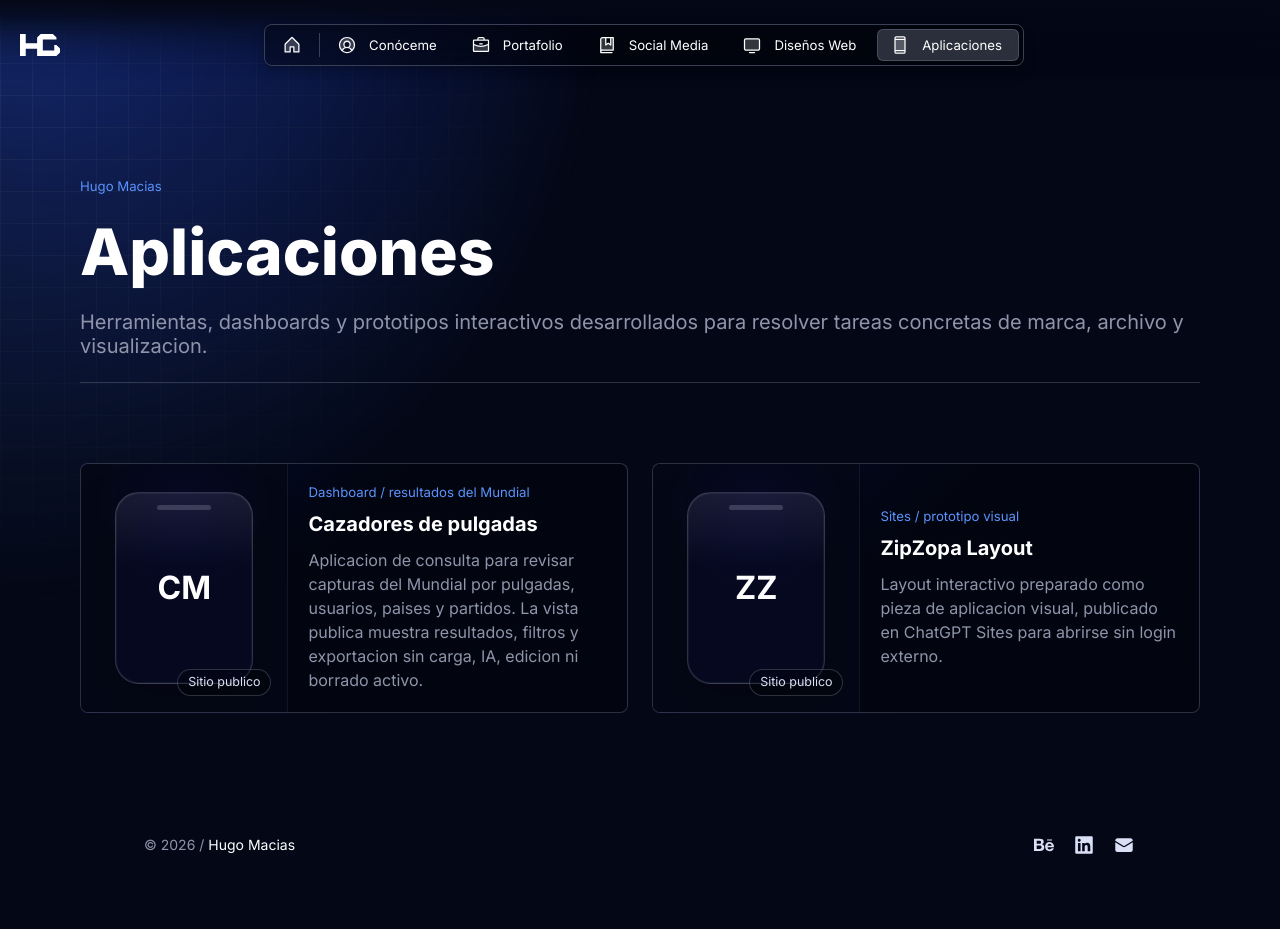
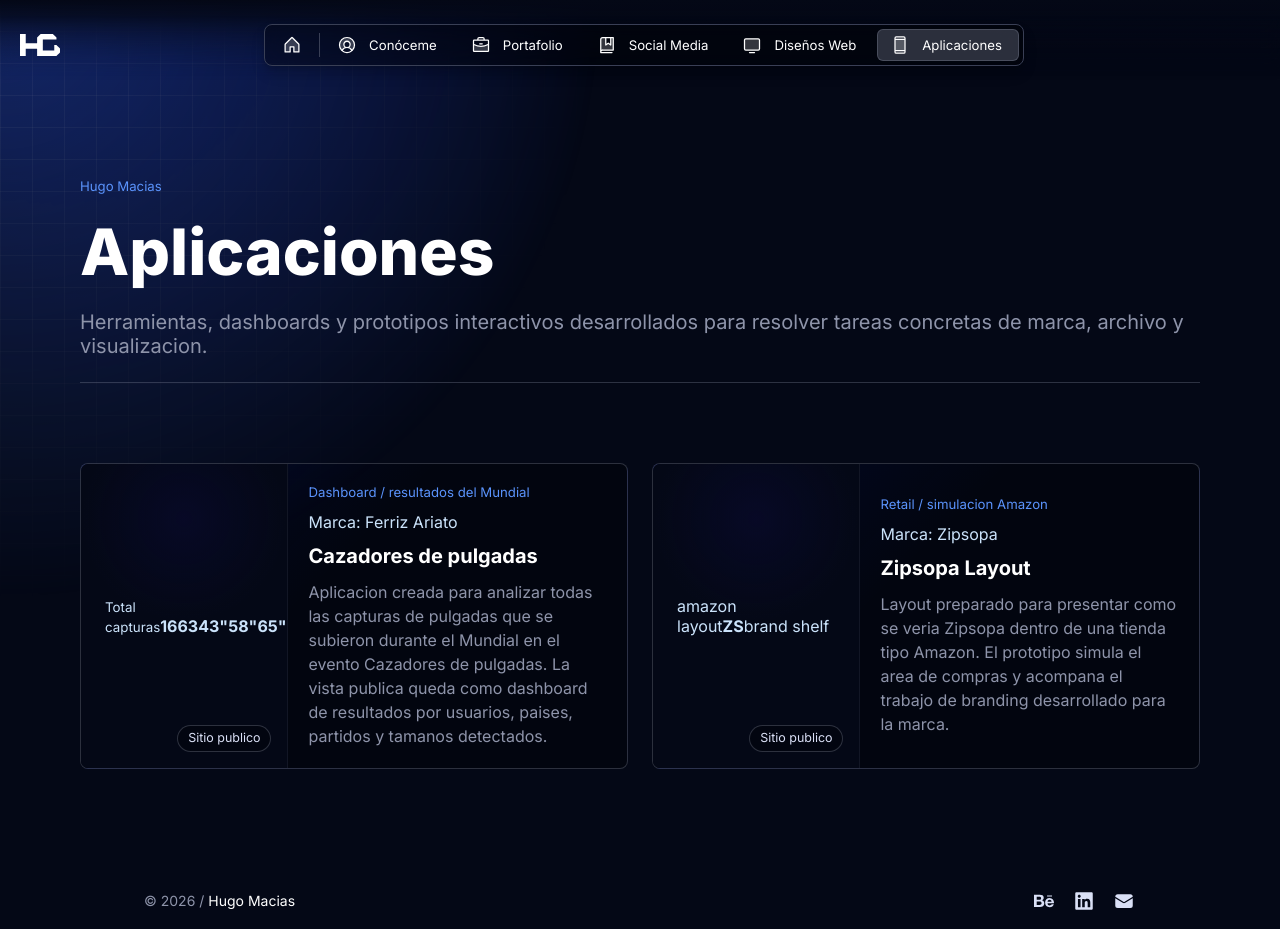
Before and after one commit to hugo97max/pokachufolio, a Next.js app: page /applications in a window 1280 px wide. Before the commit the page ends 873 px from the top, so only its background shows below. Built offline with nearby package versions, Linux system fonts and the light colour scheme.

Commit message:
Refine applications project cards

```diff
--- a/src/app/applications/page.tsx
+++ b/src/app/applications/page.tsx
@@ -12,20 +12,24 @@ const applicationItems = [
   {
     title: "Cazadores de pulgadas",
     eyebrow: "Dashboard / resultados del Mundial",
+    brand: "Ferriz Ariato",
     description:
-      "Aplicacion de consulta para revisar capturas del Mundial por pulgadas, usuarios, paises y partidos. La vista publica muestra resultados, filtros y exportacion sin carga, IA, edicion ni borrado activo.",
+      "Aplicacion creada para analizar todas las capturas de pulgadas que se subieron durante el Mundial en el evento Cazadores de pulgadas. La vista publica queda como dashboard de resultados por usuarios, paises, partidos y tamanos detectados.",
     status: "Sitio publico",
     href: "https://base-de-datos-capturas-mundial.vercel.app",
-    marker: "CM",
+    marker: "CP",
+    cover: "worldCup",
   },
   {
-    title: "ZipZopa Layout",
-    eyebrow: "Sites / prototipo visual",
+    title: "Zipsopa Layout",
+    eyebrow: "Retail / simulacion Amazon",
+    brand: "Zipsopa",
     description:
-      "Layout interactivo preparado como pieza de aplicacion visual, publicado en ChatGPT Sites para abrirse sin login externo.",
+      "Layout preparado para presentar como se veria Zipsopa dentro de una tienda tipo Amazon. El prototipo simula el area de compras y acompana el trabajo de branding desarrollado para la marca.",
     status: "Sitio publico",
     href: "https://frame-visual-board.pokachu.chatgpt.site",
-    marker: "ZZ",
+    marker: "ZS",
+    cover: "zipsopa",
   },
 ];
 
@@ -92,10 +96,30 @@ export default function Applications() {
 function ApplicationCard({ app }: { app: (typeof applicationItems)[number] }) {
   return (
     <>
-      <div className={styles.appPreview} aria-hidden="true">
-        <span className={styles.deviceFrame}>
-          <span className={styles.deviceTop} />
-          <strong>{app.marker}</strong>
+      <div className={`${styles.appPreview} ${styles[app.cover]}`} aria-hidden="true">
+        <span className={styles.coverArtwork}>
+          {app.cover === "worldCup" ? (
+            <>
+              <span className={styles.scoreboard}>
+                <small>Total capturas</small>
+                <strong>1663</strong>
+              </span>
+              <span className={styles.metricRow}>
+                <b>43"</b>
+                <b>58"</b>
+                <b>65"</b>
+              </span>
+              <span className={styles.pitchGrid} />
+            </>
+          ) : (
+            <>
+              <span className={styles.shopHeader}>amazon layout</span>
+              <span className={styles.productCan}>
+                <strong>{app.marker}</strong>
+              </span>
+              <span className={styles.buyBar}>brand shelf</span>
+            </>
+          )}
         </span>
         <span className={styles.statusPill}>{app.status}</span>
       </div>
@@ -103,6 +127,7 @@ function ApplicationCard({ app }: { app: (typeof applicationItems)[number] }) {
         <Text variant="label-default-s" onBackground="brand-weak">
           {app.eyebrow}
         </Text>
+        <span className={styles.brandTag}>Marca: {app.brand}</span>
         <Heading as="h2" variant="heading-strong-m">
           {app.title}
         </Heading>
```
